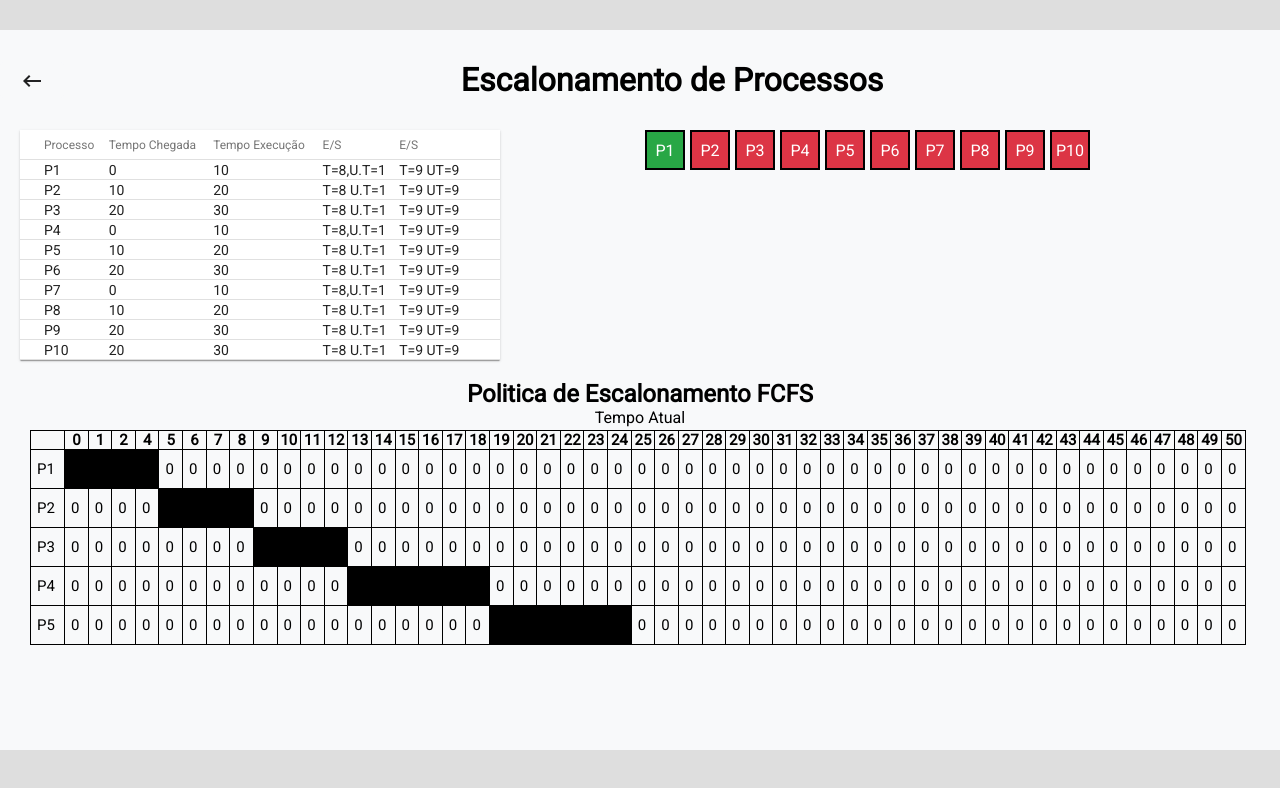
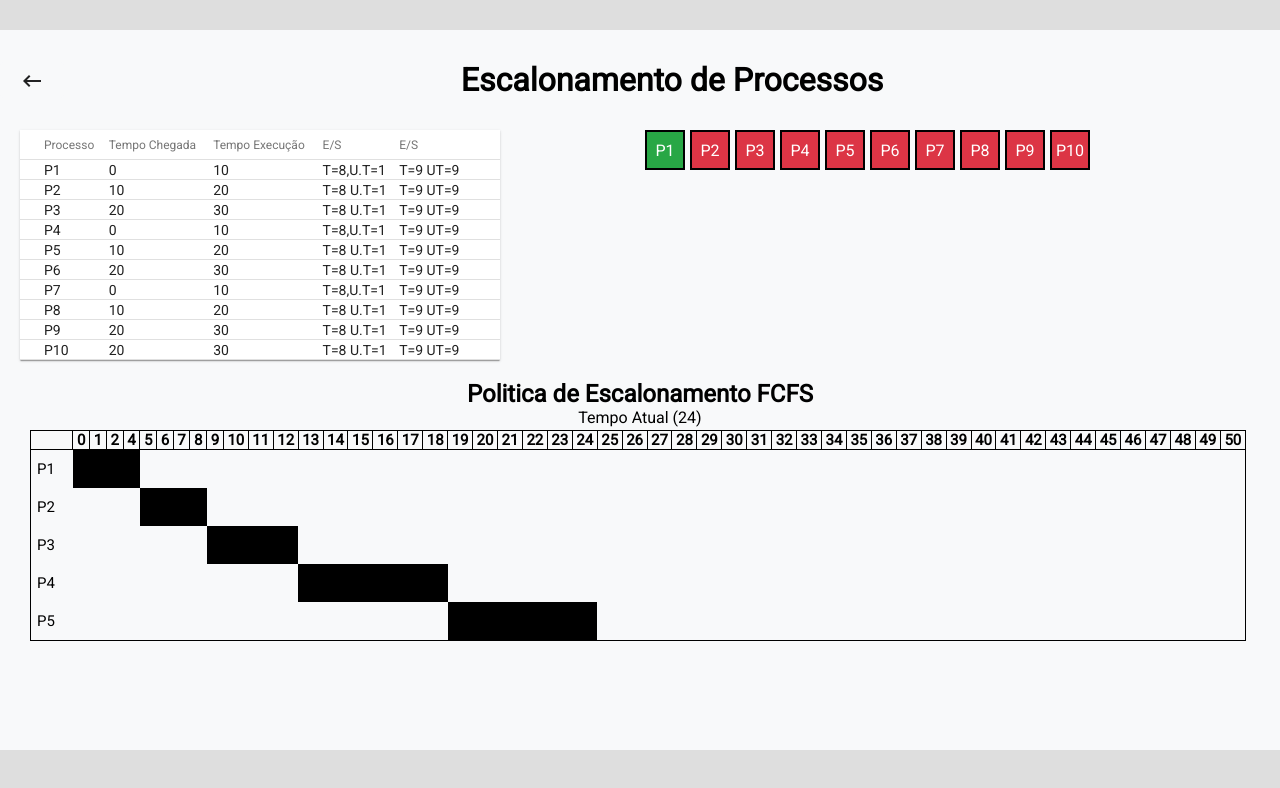
Before and after one commit to EduardoSampaio/escalonamento-processos-so, an Angular app: page /escalonamento in a window 1280 px wide. Shown: the top 788 px of the page. Built offline with nearby package versions, Linux system fonts and the light colour scheme.

Commit message:
ajuste validação

```diff
--- a/src/app/components/import-csv/import-csv.component.ts
+++ b/src/app/components/import-csv/import-csv.component.ts
@@ -13,6 +13,7 @@ export class ImportCsvComponent implements OnInit {
   ) { }
 
   @Output() selectedFile = new EventEmitter<File>();
+  @Output() clearFile = new EventEmitter<File>();
   filename = '';
   file: File;
 
@@ -85,6 +86,7 @@ export class ImportCsvComponent implements OnInit {
   onClearFile(): void {
     this.filename = '';
     this.file = null;
+    this.clearFile.emit(null);
   }
 
 }
--- a/src/app/components/timeline/timeline.component.css
+++ b/src/app/components/timeline/timeline.component.css
@@ -1,6 +1,5 @@
 table,
-th,
-td
+th
 {
   border: 1px solid black;
   border-collapse: collapse;
--- a/src/app/components/timeline/timeline.component.html
+++ b/src/app/components/timeline/timeline.component.html
@@ -63,268 +63,268 @@
   </tr>
   <tr>
     <td class="cell-processo">P1</td>
-    <td class="preenchido">0</td>
-    <td class="preenchido">0</td>
-    <td class="preenchido">0</td>
-    <td class="preenchido">0</td>
-    <td>0</td>
-    <td>0</td>
-    <td>0</td>
-    <td>0</td>
-    <td>0</td>
-    <td>0</td>
-    <td>0</td>
-    <td>0</td>
-    <td>0</td>
-    <td>0</td>
-    <td>0</td>
-    <td>0</td>
-    <td>0</td>
-    <td>0</td>
-    <td>0</td>
-    <td>0</td>
-    <td>0</td>
-    <td>0</td>
-    <td>0</td>
-    <td>0</td>
-    <td>0</td>
-    <td>0</td>
-    <td>0</td>
-    <td>0</td>
-    <td>0</td>
-    <td>0</td>
-    <td>0</td>
-    <td>0</td>
-    <td>0</td>
-    <td>0</td>
-    <td>0</td>
-    <td>0</td>
-    <td>0</td>
-    <td>0</td>
-    <td>0</td>
-    <td>0</td>
-    <td>0</td>
-    <td>0</td>
-    <td>0</td>
-    <td>0</td>
-    <td>0</td>
-    <td>0</td>
-    <td>0</td>
-    <td>0</td>
-    <td>0</td>
-    <td>0</td>
+    <td class="preenchido"></td>
+    <td class="preenchido"></td>
+    <td class="preenchido"></td>
+    <td class="preenchido"></td>
+    <td></td>
+    <td></td>
+    <td></td>
+    <td></td>
+    <td></td>
+    <td></td>
+    <td></td>
+    <td></td>
+    <td></td>
+    <td></td>
+    <td></td>
+    <td></td>
+    <td></td>
+    <td></td>
+    <td></td>
+    <td></td>
+    <td></td>
+    <td></td>
+    <td></td>
+    <td></td>
+    <td></td>
+    <td></td>
+    <td></td>
+    <td></td>
+    <td></td>
+    <td></td>
+    <td></td>
+    <td></td>
+    <td></td>
+    <td></td>
+    <td></td>
+    <td></td>
+    <td></td>
+    <td></td>
+    <td></td>
+    <td></td>
+    <td></td>
+    <td></td>
+    <td></td>
+    <td></td>
+    <td></td>
+    <td></td>
+    <td></td>
+    <td></td>
+    <td></td>
+    <td></td>
   </tr>
   <tr>
     <td class="cell-processo">P2</td>
-    <td>0</td>
-    <td>0</td>
-    <td>0</td>
-    <td>0</td>
-    <td  class="preenchido">0</td>
-    <td  class="preenchido">0</td>
-    <td  class="preenchido">0</td>
-    <td  class="preenchido">0</td>
-    <td>0</td>
-    <td>0</td>
-    <td>0</td>
-    <td>0</td>
-    <td>0</td>
-    <td>0</td>
-    <td>0</td>
-    <td>0</td>
-    <td>0</td>
-    <td>0</td>
-    <td>0</td>
-    <td>0</td>
-    <td>0</td>
-    <td>0</td>
-    <td>0</td>
-    <td>0</td>
-    <td>0</td>
-    <td>0</td>
-    <td>0</td>
-    <td>0</td>
-    <td>0</td>
-    <td>0</td>
-    <td>0</td>
-    <td>0</td>
-    <td>0</td>
-    <td>0</td>
-    <td>0</td>
-    <td>0</td>
-    <td>0</td>
-    <td>0</td>
-    <td>0</td>
-    <td>0</td>
-    <td>0</td>
-    <td>0</td>
-    <td>0</td>
-    <td>0</td>
-    <td>0</td>
-    <td>0</td>
-    <td>0</td>
-    <td>0</td>
-    <td>0</td>
-    <td>0</td>
+    <td></td>
+    <td></td>
+    <td></td>
+    <td></td>
+    <td  class="preenchido"></td>
+    <td  class="preenchido"></td>
+    <td  class="preenchido"></td>
+    <td  class="preenchido"></td>
+    <td></td>
+    <td></td>
+    <td></td>
+    <td></td>
+    <td></td>
+    <td></td>
+    <td></td>
+    <td></td>
+    <td></td>
+    <td></td>
+    <td></td>
+    <td></td>
+    <td></td>
+    <td></td>
+    <td></td>
+    <td></td>
+    <td></td>
+    <td></td>
+    <td></td>
+    <td></td>
+    <td></td>
+    <td></td>
+    <td></td>
+    <td></td>
+    <td></td>
+    <td></td>
+    <td></td>
+    <td></td>
+    <td></td>
+    <td></td>
+    <td></td>
+    <td></td>
+    <td></td>
+    <td></td>
+    <td></td>
+    <td></td>
+    <td></td>
+    <td></td>
+    <td></td>
+    <td></td>
+    <td></td>
+    <td></td>
   </tr>
   <tr>
     <td class="cell-processo">P3</td>
-    <td>0</td>
-    <td>0</td>
-    <td>0</td>
-    <td>0</td>
-    <td>0</td>
-    <td>0</td>
-    <td>0</td>
-    <td>0</td>
-    <td  class="preenchido">0</td>
-    <td  class="preenchido">0</td>
-    <td  class="preenchido">0</td>
-    <td  class="preenchido">0</td>
-    <td>0</td>
-    <td>0</td>
-    <td>0</td>
-    <td>0</td>
-    <td>0</td>
-    <td>0</td>
-    <td>0</td>
-    <td>0</td>
-    <td>0</td>
-    <td>0</td>
-    <td>0</td>
-    <td>0</td>
-    <td>0</td>
-    <td>0</td>
-    <td>0</td>
-    <td>0</td>
-    <td>0</td>
-    <td>0</td>
-    <td>0</td>
-    <td>0</td>
-    <td>0</td>
-    <td>0</td>
-    <td>0</td>
-    <td>0</td>
-    <td>0</td>
-    <td>0</td>
-    <td>0</td>
-    <td>0</td>
-    <td>0</td>
-    <td>0</td>
-    <td>0</td>
-    <td>0</td>
-    <td>0</td>
-    <td>0</td>
-    <td>0</td>
-    <td>0</td>
-    <td>0</td>
-    <td>0</td>
+    <td></td>
+    <td></td>
+    <td></td>
+    <td></td>
+    <td></td>
+    <td></td>
+    <td></td>
+    <td></td>
+    <td  class="preenchido"></td>
+    <td  class="preenchido"></td>
+    <td  class="preenchido"></td>
+    <td  class="preenchido"></td>
+    <td></td>
+    <td></td>
+    <td></td>
+    <td></td>
+    <td></td>
+    <td></td>
+    <td></td>
+    <td></td>
+    <td></td>
+    <td></td>
+    <td></td>
+    <td></td>
+    <td></td>
+    <td></td>
+    <td></td>
+    <td></td>
+    <td></td>
+    <td></td>
+    <td></td>
+    <td></td>
+    <td></td>
+    <td></td>
+    <td></td>
+    <td></td>
+    <td></td>
+    <td></td>
+    <td></td>
+    <td></td>
+    <td></td>
+    <td></td>
+    <td></td>
+    <td></td>
+    <td></td>
+    <td></td>
+    <td></td>
+    <td></td>
+    <td></td>
+    <td></td>
   </tr>
   <tr>
     <td class="cell-processo">P4</td>
-    <td>0</td>
-    <td>0</td>
-    <td>0</td>
-    <td>0</td>
-    <td>0</td>
-    <td>0</td>
-    <td>0</td>
-    <td>0</td>
-    <td>0</td>
-    <td>0</td>
-    <td>0</td>
-    <td>0</td>
-    <td  class="preenchido">0</td>
-    <td  class="preenchido">0</td>
-    <td  class="preenchido">0</td>
-    <td  class="preenchido">0</td>
-    <td  class="preenchido">0</td>
-    <td  class="preenchido">0</td>
-    <td>0</td>
-    <td>0</td>
-    <td>0</td>
-    <td>0</td>
-    <td>0</td>
-    <td>0</td>
-    <td>0</td>
-    <td>0</td>
-    <td>0</td>
-    <td>0</td>
-    <td>0</td>
-    <td>0</td>
-    <td>0</td>
-    <td>0</td>
-    <td>0</td>
-    <td>0</td>
-    <td>0</td>
-    <td>0</td>
-    <td>0</td>
-    <td>0</td>
-    <td>0</td>
-    <td>0</td>
-    <td>0</td>
-    <td>0</td>
-    <td>0</td>
-    <td>0</td>
-    <td>0</td>
-    <td>0</td>
-    <td>0</td>
-    <td>0</td>
-    <td>0</td>
-    <td>0</td>
+    <td></td>
+    <td></td>
+    <td></td>
+    <td></td>
+    <td></td>
+    <td></td>
+    <td></td>
+    <td></td>
+    <td></td>
+    <td></td>
+    <td></td>
+    <td></td>
+    <td  class="preenchido"></td>
+    <td  class="preenchido"></td>
+    <td  class="preenchido"></td>
+    <td  class="preenchido"></td>
+    <td  class="preenchido"></td>
+    <td  class="preenchido"></td>
+    <td></td>
+    <td></td>
+    <td></td>
+    <td></td>
+    <td></td>
+    <td></td>
+    <td></td>
+    <td></td>
+    <td></td>
+    <td></td>
+    <td></td>
+    <td></td>
+    <td></td>
+    <td></td>
+    <td></td>
+    <td></td>
+    <td></td>
+    <td></td>
+    <td></td>
+    <td></td>
+    <td></td>
+    <td></td>
+    <td></td>
+    <td></td>
+    <td></td>
+    <td></td>
+    <td></td>
+    <td></td>
+    <td></td>
+    <td></td>
+    <td></td>
+    <td></td>
   </tr>
   <tr>
     <td class="cell-processo">P5</td>
-    <td>0</td>
-    <td>0</td>
-    <td>0</td>
-    <td>0</td>
-    <td>0</td>
-    <td>0</td>
-    <td>0</td>
-    <td>0</td>
-    <td>0</td>
-    <td>0</td>
-    <td>0</td>
-    <td>0</td>
-    <td>0</td>
-    <td>0</td>
-    <td>0</td>
-    <td>0</td>
-    <td>0</td>
-    <td>0</td>
-    <td  class="preenchido">0</td>
-    <td  class="preenchido">0</td>
-    <td  class="preenchido">0</td>
-    <td  class="preenchido">0</td>
-    <td  class="preenchido">0</td>
-    <td  class="preenchido">0</td>
-    <td>0</td>
-    <td>0</td>
-    <td>0</td>
-    <td>0</td>
-    <td>0</td>
-    <td>0</td>
-    <td>0</td>
-    <td>0</td>
-    <td>0</td>
-    <td>0</td>
-    <td>0</td>
-    <td>0</td>
-    <td>0</td>
-    <td>0</td>
-    <td>0</td>
-    <td>0</td>
-    <td>0</td>
-    <td>0</td>
-    <td>0</td>
-    <td>0</td>
-    <td>0</td>
-    <td>0</td>
-    <td>0</td>
-    <td>0</td>
-    <td>0</td>
-    <td>0</td>
+    <td></td>
+    <td></td>
+    <td></td>
+    <td></td>
+    <td></td>
+    <td></td>
+    <td></td>
+    <td></td>
+    <td></td>
+    <td></td>
+    <td></td>
+    <td></td>
+    <td></td>
+    <td></td>
+    <td></td>
+    <td></td>
+    <td></td>
+    <td></td>
+    <td  class="preenchido"></td>
+    <td  class="preenchido"></td>
+    <td  class="preenchido"></td>
+    <td  class="preenchido"></td>
+    <td  class="preenchido"></td>
+    <td  class="preenchido"></td>
+    <td></td>
+    <td></td>
+    <td></td>
+    <td></td>
+    <td></td>
+    <td></td>
+    <td></td>
+    <td></td>
+    <td></td>
+    <td></td>
+    <td></td>
+    <td></td>
+    <td></td>
+    <td></td>
+    <td></td>
+    <td></td>
+    <td></td>
+    <td></td>
+    <td></td>
+    <td></td>
+    <td></td>
+    <td></td>
+    <td></td>
+    <td></td>
+    <td></td>
+    <td></td>
   </tr>
   </table>
 </div>
--- a/src/app/pages/escalonamento/escalonamento.component.html
+++ b/src/app/pages/escalonamento/escalonamento.component.html
@@ -17,7 +17,7 @@
   </div>
   <div class="escalonamento">
     <h2>Politica de Escalonamento FCFS</h2>
-    <p>Tempo Atual</p>
+    <p>Tempo Atual (24)</p>
   </div>
  <div class="timeline">
     <app-timeline></app-timeline>
--- a/src/app/pages/escalonamento/escalonamento.component.ts
+++ b/src/app/pages/escalonamento/escalonamento.component.ts
@@ -1,4 +1,4 @@
-import { Router } from '@angular/router';
+import { ActivatedRoute, Router } from '@angular/router';
 import { Component, OnInit } from '@angular/core';
 
 @Component({
@@ -8,7 +8,9 @@ import { Component, OnInit } from '@angular/core';
 })
 export class EscalonamentoComponent implements OnInit {
 
-  constructor(private router: Router) { }
+  constructor(private router: Router, private activatedRoute: ActivatedRoute) {
+    console.log(this.router.getCurrentNavigation().extras.state);
+  }
 
   ngOnInit(): void {
   }
--- a/src/app/pages/tela-inicial/tela-inicial.component.css
+++ b/src/app/pages/tela-inicial/tela-inicial.component.css
@@ -31,3 +31,10 @@
   display: flex;
   justify-content: center;
 }
+
+.btn-iniciar {
+  width: 200px;
+  height: 50px;
+  font-weight: 500;
+  font-size: 15px
+}
--- a/src/app/pages/tela-inicial/tela-inicial.component.html
+++ b/src/app/pages/tela-inicial/tela-inicial.component.html
@@ -5,20 +5,18 @@
   <div class="content-combo">
     <mat-form-field appearance="outline" style="width: 400px">
       <mat-label>Selecione Política Escalonamento</mat-label>
-      <mat-select>
-        <mat-option value="1">FCFS</mat-option>
-        <mat-option value="2">SPN</mat-option>
-        <mat-option value="3">SRT</mat-option>
-        <mat-option value="3">RR</mat-option>
+      <mat-select (selectionChange)="selectionChange()" [(value)]="selectedValue">
+        <mat-option value="1">SPN</mat-option>
+        <mat-option value="2">SRT</mat-option>
       </mat-select>
     </mat-form-field>
   </div>
   <div class="content-import">
-    <app-import-csv></app-import-csv>
+    <app-import-csv (selectedFile)="importarCsv($event)" (clearFile)="clearFile($event)"></app-import-csv>
   </div>
   <div class="content-btn">
 
-    <button mat-raised-button color="primary" (click)="start()" style="width: 200px; height: 50px; font-weight: 500; font-size: 15px">
+    <button mat-raised-button color="primary" (click)="start()" [disabled]="isDisable"  class="btn-iniciar">
        Iniciar
     </button>
   </div>
--- a/src/app/pages/tela-inicial/tela-inicial.component.ts
+++ b/src/app/pages/tela-inicial/tela-inicial.component.ts
@@ -8,12 +8,42 @@ import { Router } from '@angular/router';
 })
 export class TelaInicialComponent implements OnInit {
 
+  isDisable = true;
+  selectedValue: any;
+  file: File = null;
+
   constructor(private router: Router) { }
 
-  ngOnInit() {
+  ngOnInit(): void {
   }
 
   start(): void{
-    this.router.navigate(['/escalonamento']);
+    this.router.navigateByUrl('/escalonamento', { state: { id: this.selectedValue, file: this.file} });
+  }
+
+  selectionChange(): void
+  {
+    this.verificarSelection();
+  }
+
+  importarCsv(file: File): void
+  {
+    this.file = file;
+    this.verificarSelection();
+    console.log(file);
+  }
+
+  private verificarSelection(): void
+  {
+    if (this.selectedValue !== undefined && this.file !== null) {
+      this.isDisable = false;
+    } else {
+      this.isDisable = true;
+    }
+  }
+
+  clearFile(event: any): void {
+    this.file = null;
+    this.verificarSelection();
   }
 }
```
